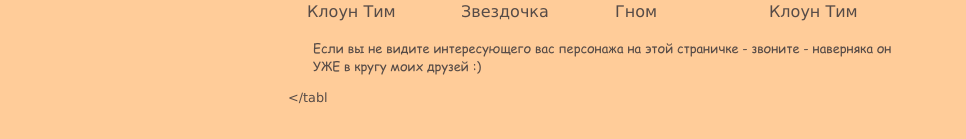
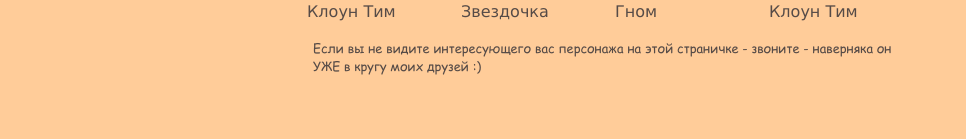
Before and after one commit to bratetslis/Site, a Jekyll site: the page built from friends.md, in a window 1280 px wide. Shown: the part 989-1128 px from the top of the page, without its empty margins (158-1124 px from the left). Built offline with Jekyll 4.4.1, drawn with Linux system fonts in a browser that asks for light colours.

Commit message:
Update friends.md

```diff
--- a/friends.md
+++ b/friends.md
@@ -82,5 +82,5 @@ nav: friends
 
 
 </font>
-</td></tr></tabl
+</td></tr></table>
 <br>
```
